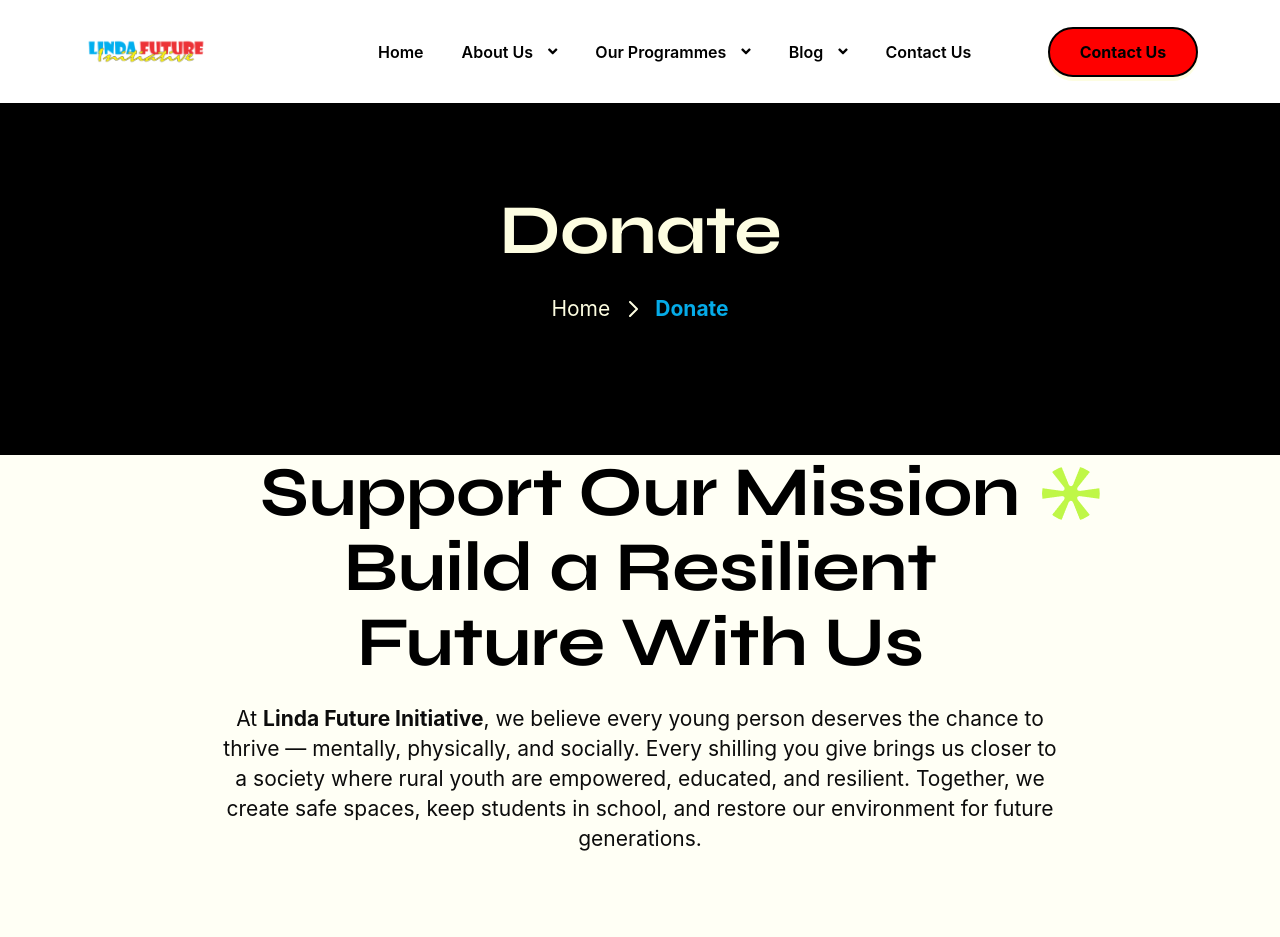
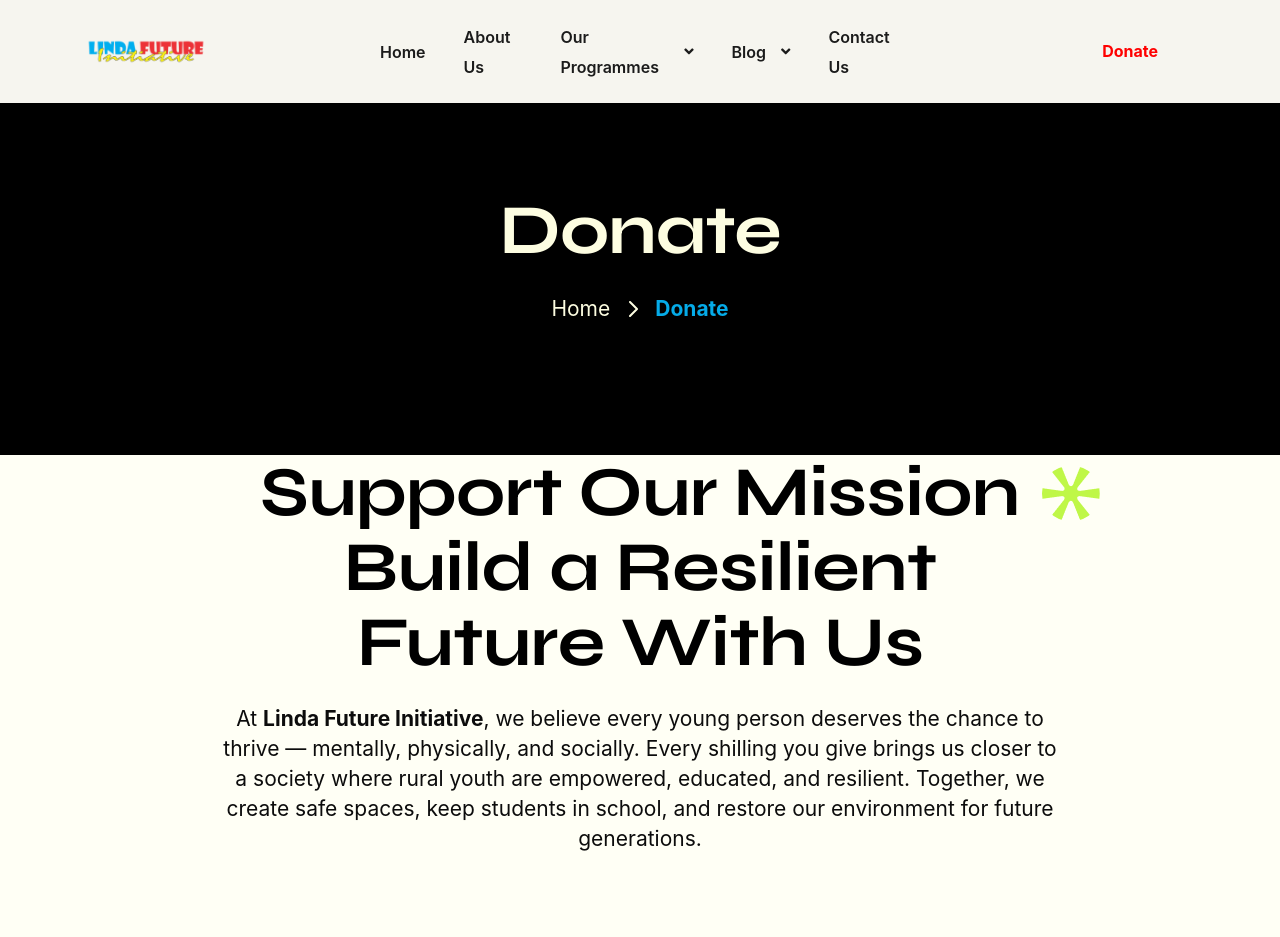
Before and after one commit to Njugunaaa/linda, a website: page donate.html in a window 1280 px wide. Shown: the top 937 px of the page. Drawn offline with Linux system fonts and the light colour scheme; some packages are replaced by stand-ins of ours; files whose address does not match are found by name; a web font is replaced by a local one.

Commit message:
Update donate.html

```diff
--- a/donate.html
+++ b/donate.html
@@ -43,8 +43,9 @@
       </div>
     </div>
 
-    <header class="site-header aximo-header-section aximo-header1 dark-bg"
-     id="sticky-menu" style=" background-color:white !important; color: black !important;" >
+    <header
+      class="site-header site-header--menu-center aximo-header-section aximo-header2 bg-light2"
+      id="sticky-menu">
       <div class="container">
         <nav class="navbar site-navbar">
           <!-- Brand Logo-->
@@ -66,35 +67,13 @@
               </div>
               <ul class="site-menu-main">
                 <li class="nav-item nav-item-has-children">
-                  <a href="#" class="nav-link-item drop-trigger"></a>
+                  <a href="index-02.html" class="nav-link-item drop-trigger">Home</i></a>
+                </li>
+                <li class="nav-item">
+                  <a href="about-us.html" class="nav-link-item">About Us</a>
                 </li>
                 <li class="nav-item nav-item-has-children">
-                  <a href="#" class="nav-link-item drop-trigger"></a>
-                </li>
-                <li class="nav-item nav-item-has-children">
-                  <a href="#" class="nav-link-item drop-trigger"></a>
-                </li>
-                <li class="nav-item nav-item-has-children">
-                  <a href="index-02.html" class="nav-link-item drop-trigger"style="color: black !important;">Home </a>
-                </li>
-                <li class="nav-item nav-item-has-children">
-                  <a href="#" class="nav-link-item drop-trigger"style="color: black !important;">About Us <i
-                      class="fas fa-angle-down"></i></a>
-                      <ul class="sub-menu shape-none" id="submenu-3">
-                        <li class="sub-menu--item">
-                          <a href="about-us.html">
-                            <span class="menu-item-text">About Us</span>
-                          </a>
-                        </li>
-                        <li class="sub-menu--item">
-                          <a href="team.html">
-                            <span class="menu-item-text">Meet Our Team</span>
-                          </a>
-                        </li>
-                      </ul>
-                </li>
-                <li class="nav-item nav-item-has-children">
-                  <a href="#" class="nav-link-item drop-trigger"style="color: black !important;">Our Programmes <i
+                  <a href="#" class="nav-link-item drop-trigger">Our Programmes <i
                       class="fas fa-angle-down"></i></a>
                   <ul class="sub-menu" id="submenu-2">
                     <li class="sub-menu--item">
@@ -111,36 +90,37 @@
                   </ul>
                 </li>
                 <li class="nav-item nav-item-has-children">
-                  <a href="#" class="nav-link-item drop-trigger"style="color: black !important;">Blog <i
+                  <a href="#" class="nav-link-item drop-trigger">Blog <i
                       class="fas fa-angle-down"></i></a>
                   <ul class="sub-menu" id="submenu-9">
                     <li class="sub-menu--item">
                       <a href="blog.html">
-                        <span class="menu-item-text">Blog</span>
+                        <span class="menu-item-text">blog</span>
                       </a>
                     </li>
                     <li class="sub-menu--item">
                       <a href="single-blog.html">
-                        <span class="menu-item-text">Blog Details</span>
+                        <span class="menu-item-text">blog Details</span>
                       </a>
                     </li>
                   </ul>
                 </li>
                 <li class="nav-item">
-                  <a href="contact-us.html" class="nav-link-item"style="color: black !important;">Contact Us</a>
+                  <a href="contact-us.html" class="nav-link-item">Contact Us</a>
                 </li>
               </ul>
             </nav>
           </div>
 
           <div class="header-btn header-btn-l1 ms-auto d-none d-xs-inline-flex">
-            <a class="aximo-default-btn pill aximo-header-btn"
-              href="contact-us.html">
-              Contact Us
+            <a class="aximo-default-btn wow fadeInUpX" data-wow-delay="0.1s"
+              href="donate.html">
+              <span class="aximo-label-up">Donate</span>
+              <span class="aximo-label-up">Donate</span>
             </a>
           </div>
           <!-- mobile menu trigger -->
-          <div class="mobile-menu-trigger light">
+          <div class="mobile-menu-trigger">
             <span></span>
           </div>
           <!--/.Mobile Menu Hamburger Ends-->
@@ -417,4 +397,5 @@
     <script src="assets/js/app.js"></script>
 
   </body>
+
 </html>
```
